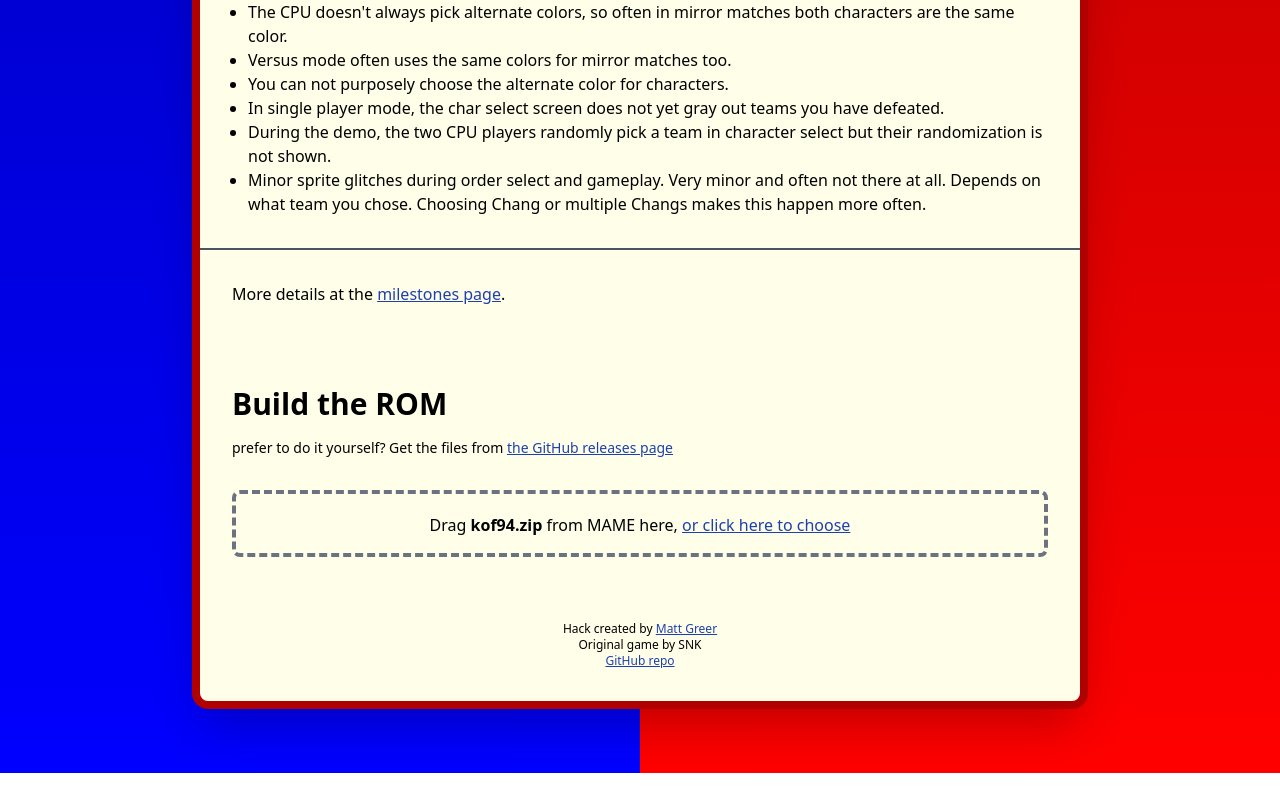
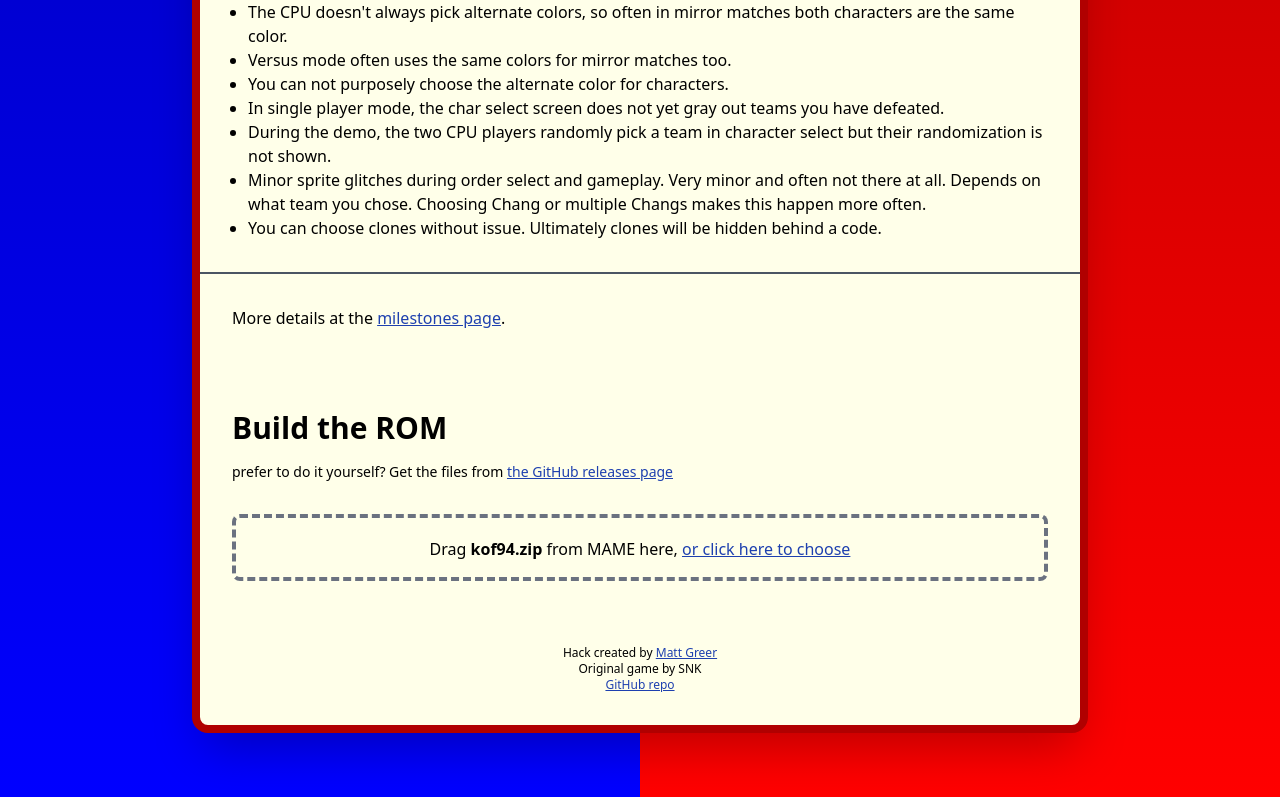
Before and after one commit to city41/neorh, a Next.js app: page / in a window 1280 px wide. Shown: the part 1250-2047 px from the top of the page. Before the commit the page ends 2023 px from the top, so only its background shows below. Built offline with nearby package versions, Linux system fonts and the light colour scheme.

Commit message:
clone note

```diff
--- a/src/components/IndexPage/IndexPage.tsx
+++ b/src/components/IndexPage/IndexPage.tsx
@@ -113,6 +113,10 @@ function IndexPage() {
               and often not there at all. Depends on what team you chose.
               Choosing Chang or multiple Changs makes this happen more often.
             </li>
+            <li>
+              You can choose clones without issue. Ultimately clones will be
+              hidden behind a code.
+            </li>
           </ul>
           <Hr />
           <p className="mt-8">
```
